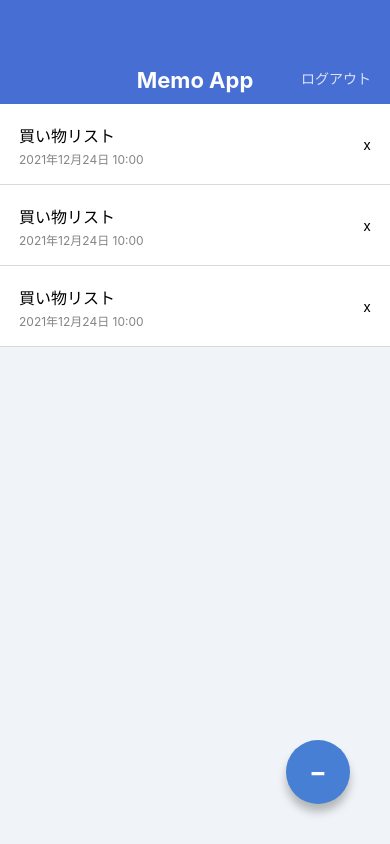
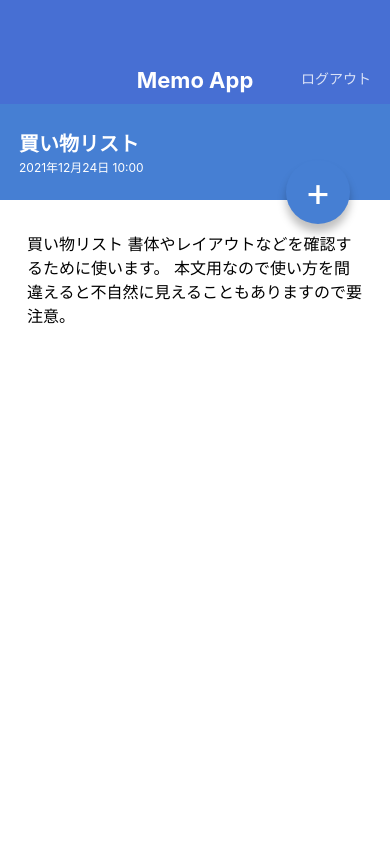
Before and after one commit to yamaguchianiani/MemoApp, a React Native app: screen / in a window 390 px wide. Built offline with nearby package versions, Linux system fonts and the light colour scheme.

Commit message:
Create MemodetailScreen

```diff
--- a/App.jsx
+++ b/App.jsx
@@ -1,34 +1,14 @@
 
 import React from 'react';
-import { StyleSheet,  View } from 'react-native';
-import  AppBar from "./src/components/AppBar";
-import MemoList from "./src/components/MemoList";
-import CircleButton from "./src/components/CircleButton";
+
+import MemoListScreen from "./src/screens/MemoListScreen";
+import MemoDetailScreen from "./src/screens/MemoDetailScreen";
+
 
 
 export default function App() {
   return (
-    <View style={styles.container}>
-      <AppBar />
-      <MemoList />
-      <CircleButton>-</CircleButton>
+    <MemoDetailScreen />
 
-    </View>
   );
 }
-
-const styles = StyleSheet.create({
-  container: {
-    flex: 1,
-    backgroundColor: '#F0F4F8',
-
-
-  },
-
-
-
-
-
-
-
-});
--- a/src/components/CircleButton.jsx
+++ b/src/components/CircleButton.jsx
@@ -1,11 +1,11 @@
 import React from "react";
 import {View, Text, StyleSheet} from "react-native";
-import {string} from "prop-types";
+import {string, shape } from "prop-types";
 
 export default function CircleButton(props){
-    const{children} = props;
+    const{children, style} = props;
     return(
-        <View style={styles.circleButton}>
+        <View style={[styles.circleButton, style]}>
             <Text style={styles.circleButtonLabel}>{children}</Text>
         </View>
 
@@ -13,7 +13,12 @@
 }
 CircleButton.propTypes = {
     children: string.isRequired,
+    style:shape(),
 
+
+};
+CircleButton.defaultProps = {
+    style: null,
 };
 
 
--- /dev/null
+++ b/src/screens/MemoDetailScreen.jsx
@@ -0,0 +1,65 @@
+import React from "react";
+import {View, ScrollView, Text, StyleSheet} from "react-native";
+import AppBar from "../components/AppBar";
+import CircleButton from "../components/CircleButton"
+
+export default function MemoDetailScreen(){
+    return(
+        <View style={styles.container}>
+            <AppBar />
+            <View style={styles.memoHeader}>
+                <Text style={styles.memoTitle}>買い物リスト</Text>
+                <Text style={styles.memoDate}>2021年12月24日 10:00</Text>
+            </View>
+            <ScrollView style={styles.memoBody}>
+                <Text style={styles.memoText}>
+                    買い物リスト
+                    書体やレイアウトなどを確認するために使います。
+                    本文用なので使い方を間違えると不自然に見えることもありますので要注意。
+                </Text>
+            </ScrollView>
+            <View>
+                <CircleButton style={{ bottom:620}}>+</CircleButton>
+            </View>
+
+        </View>
+
+    );
+
+
+}
+const styles = StyleSheet.create({
+    container:{
+        flex: 1,
+        backgroundColor:"#ffffff",
+
+    },
+    memoHeader:{
+        backgroundColor:"#467FD3",
+        height:96,
+        justifyContent:"center",
+        paddingVertical:24,
+        paddingHorizontal:19,
+    },
+    memoTitle:{
+        color:"#ffffff",
+        fontSize:20,
+        lineHeight:32,
+        fontWeight:"bold",
+    },
+    memoDate:{
+        color:"#ffffff",
+        fontSize:12,
+        lineHeight:16,
+    },
+    memoBody:{
+        paddingVertical:32,
+        paddingHorizontal:27,
+    },
+    memoText:{
+
+        fontSize:16,
+        lineHeight:24,
+
+    },
+});
--- /dev/null
+++ b/src/screens/MemoListScreen.jsx
@@ -0,0 +1,26 @@
+import React from "react";
+import {View, StyleSheet} from "react-native";
+import  AppBar from "../components/AppBar";
+import MemoList from "../components/MemoList";
+import CircleButton from "../components/CircleButton";
+
+
+export default function MemoListScreen(){
+    return(
+        <View style={styles.container}>
+            <AppBar />
+            <MemoList />
+            <CircleButton>+</CircleButton>
+
+        </View>
+    );
+}
+const styles = StyleSheet.create({
+    container: {
+        flex: 1,
+        backgroundColor: '#F0F4F8',
+
+
+    },
+
+})
```
